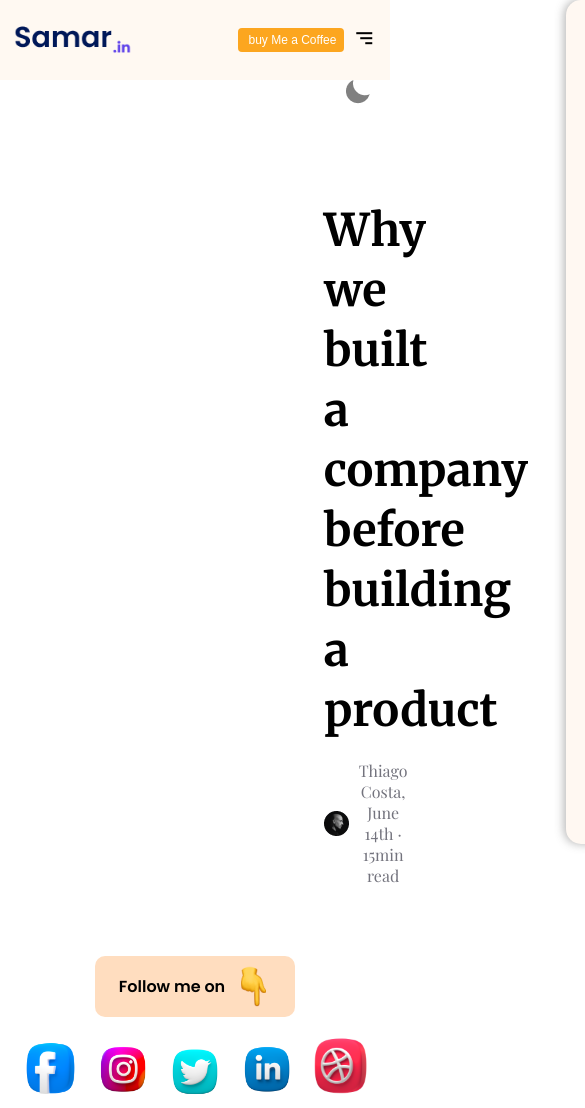
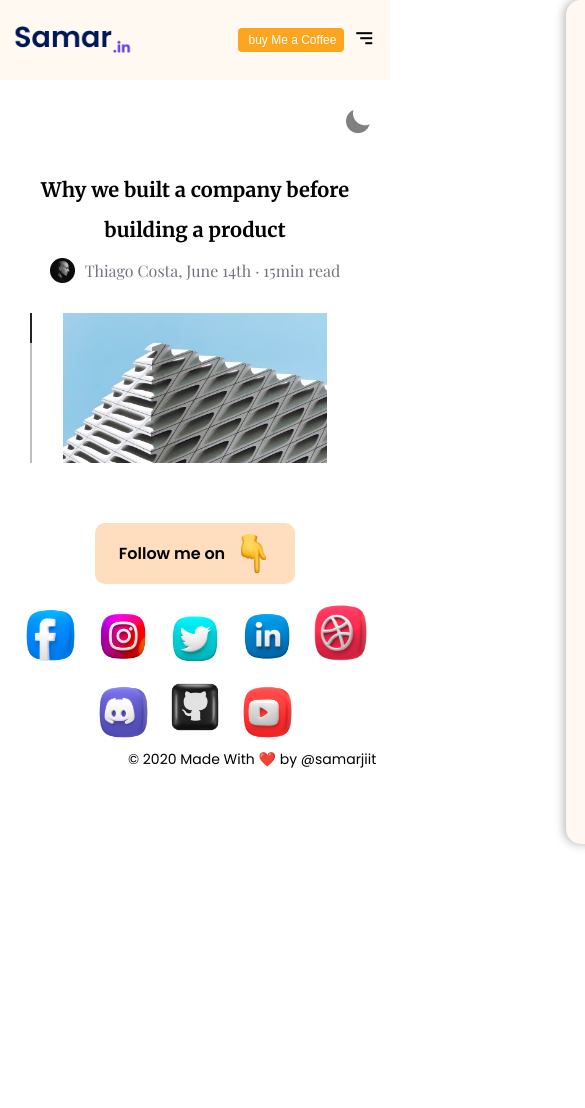
Before and after one commit to hridoyhaque01/project_samar, a plain HTML site: page post.html in a window 390 px wide. Shown: the top 1108 px of the page, 585 px wide, since content can reach past the window. After the commit the page ends 844 px from the top, so only its background shows below. Drawn offline with nearby package versions, Linux system fonts and the light colour scheme.

Commit message:
60% done post page

```diff
--- a/assets/css/style.css
+++ b/assets/css/style.css
@@ -67,6 +67,7 @@ body{
     --clr-74 : #746FA7;
     --clr-9E : #9E69AA;
     --clr-rgba1 : rgba(8, 8, 11, 0.15);
+    --swiper-theme-color: #232323;
 
 /*============================== FONT FAMILY ======================== */
 
@@ -847,8 +848,10 @@ i{
 /*====== BLOG POST CONTENT DESIGN=======*/
 
 .post_title{
-    padding:120px 310px 10px;
-    text-align: center;
+    display: flex;
+    flex-direction: column;
+    align-items: center;
+    padding-top: 90px;
 }
 .post_title h2{
     font-family: var(--Merriweather);
@@ -856,6 +859,8 @@ i{
     font-weight: 700;
     line-height: 60px;
     color:var(--clr-00);
+    width:700px;
+    text-align: center;
 }
 .post_title a{
     display: inline-flex;
@@ -865,6 +870,41 @@ i{
     color:var(--clr-73);
     font-family:var(--Playfair);
     margin-top: 20px;
+}
+.post_hero .vision{
+    top:30px;
+}
+.posts{
+    margin-top: 50px;
+}
+
+.posts{
+    height: 380px;
+    overflow: hidden;
+}
+.swiper {
+    width: 100%;
+    height: 100%;
+  }
+
+.post_img {
+    text-align: center;
+    height: 380px;
+    width: 70%;
+}
+
+.post_img img{
+    object-fit: cover;
+    background-position: center ;
+}
+.mySwiper{
+    padding:0 40px;
+}
+.mySwiper .swiper-horizontal>.swiper-pagination-progressbar.swiper-pagination-progressbar-opposite, .swiper-pagination-progressbar.swiper-pagination-horizontal.swiper-pagination-progressbar-opposite, .swiper-pagination-progressbar.swiper-pagination-vertical, .swiper-vertical>.swiper-pagination-progressbar {
+    width: 2px;
+    height: 100%;
+    left: 70px;
+    top: 0;
 }
 /*============================ FOOTER SECTION LAYOUT DESIGN ==========================*/
 
@@ -1269,6 +1309,19 @@ i{
         height: 180px;
     }
 
+    /*============================ RESPONSIVE POST SECTION DESIGN ==========================*/
+
+    .post_title h2{
+        font-size: var(--text-36);
+        line-height: 50px;
+        width:100%;
+    }
+    .posts{
+        height: 310px;
+    }
+    .post_img {
+        height: 310px;
+    }
 
 }
 
@@ -1450,6 +1503,24 @@ i{
         font-size: var(--text-12);
     }
 
+    /*============================ RESPONSIVE POST SECTION DESIGN ==========================*/
+
+    .post_title h2{
+        font-size: var(--text-28);
+        line-height: 40px;
+    }
+    .posts{
+        height: 240px;
+        margin-top: 30px;
+    }
+    .post_img {
+        width:80%;
+        height:240px;
+    }
+    .post_title a{
+        margin-top: 8px;
+    }
+
 }
 
 @media screen and (max-width: 575px) {
@@ -1570,6 +1641,22 @@ i{
         line-height: 26px;
     }
 
+    /*============================ RESPONSIVE POST SECTION DESIGN ==========================*/
+
+    .post_title h2{
+        font-size: var(--text-20);
+        line-height: 40px;
+    }
+    .posts{
+        height: 150px;
+    }
+    .post_img {
+        width:85%;
+        height:150px;
+    }
+    .swiper-horizontal>.swiper-pagination-progressbar.swiper-pagination-progressbar-opposite, .swiper-pagination-progressbar.swiper-pagination-horizontal.swiper-pagination-progressbar-opposite, .swiper-pagination-progressbar.swiper-pagination-vertical, .swiper-vertical>.swiper-pagination-progressbar {
+        left: 30px;
+    }
 }
 
 @media screen and (max-width: 480px){
--- a/assets/js/main.js
+++ b/assets/js/main.js
@@ -75,7 +75,25 @@ window.addEventListener('load', ActiveButton)
   if(list){
     list.addEventListener('click' , listActive)
   }
-
+/*=================DATA AOS / SCROLL ANIMATION======================== */
+// var swiper = new Swiper(".mySwiper", {
+//   direction: "vertical",
+//   slidesPerView: 1,
+//   spaceBetween: 30,
+//   mousewheel: true,
+//   pagination: {
+//     el: ".swiper-pagination",
+//     clickable: true,
+//   },
+// });
+var swiper = new Swiper(".mySwiper", {
+  direction: "vertical",
+  pagination: {
+    el: ".swiper-pagination",
+    type: "progressbar",
+    clickable: true,
+  },
+});
 /*=================DATA AOS / SCROLL ANIMATION======================== */
 
 function aos_init() {
--- a/post.html
+++ b/post.html
@@ -85,6 +85,42 @@
                 </div>
             </section>
 
+            <section class="posts">
+                <div class="swiper mySwiper">
+                    <div class="swiper-wrapper">
+                      <div class="swiper-slide flex">
+                          <div class="post_img">
+                              <img src="assets/img/blog/img-1.jpg" class="img-fluid"  alt="">
+                          </div>
+                      </div>
+                      <div class="swiper-slide flex">
+                          <div class="post_img">
+                              <img src="assets/img/blog/img-2.jpg" class="img-fluid"  alt="">
+                          </div>
+                      </div>
+                      <div class="swiper-slide flex">
+                          <div class="post_img">
+                              <img src="assets/img/blog/img-3.jpg" class="img-fluid"  alt="">
+                          </div>
+                      </div>
+                      <div class="swiper-slide flex">
+                          <div class="post_img">
+                              <img src="assets/img/blog/img-4.jpg" class="img-fluid"  alt="">
+                          </div>
+                      </div>
+                      <div class="swiper-slide flex">
+                          <div class="post_img">
+                              <img src="assets/img/blog/img-5.jpg" class="img-fluid"  alt="">
+                          </div>
+                      </div>
+
+
+
+                    </div>
+                    <div class="swiper-pagination"></div>
+                  </div>
+            </section>
+
     </main>
 
     <!--==================================== FOOTER SECTION STRACTURE LAYOUT ================================= -->
```
